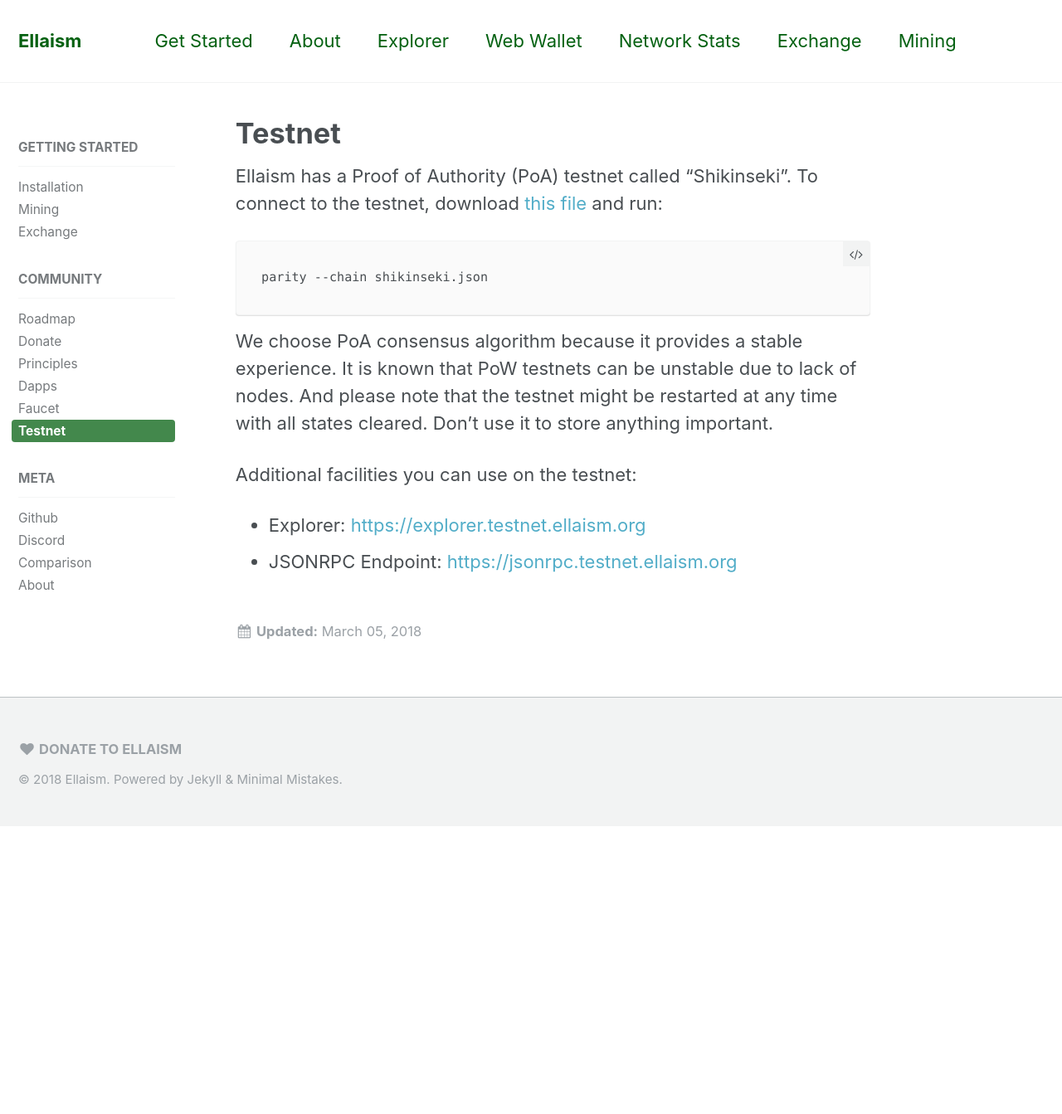
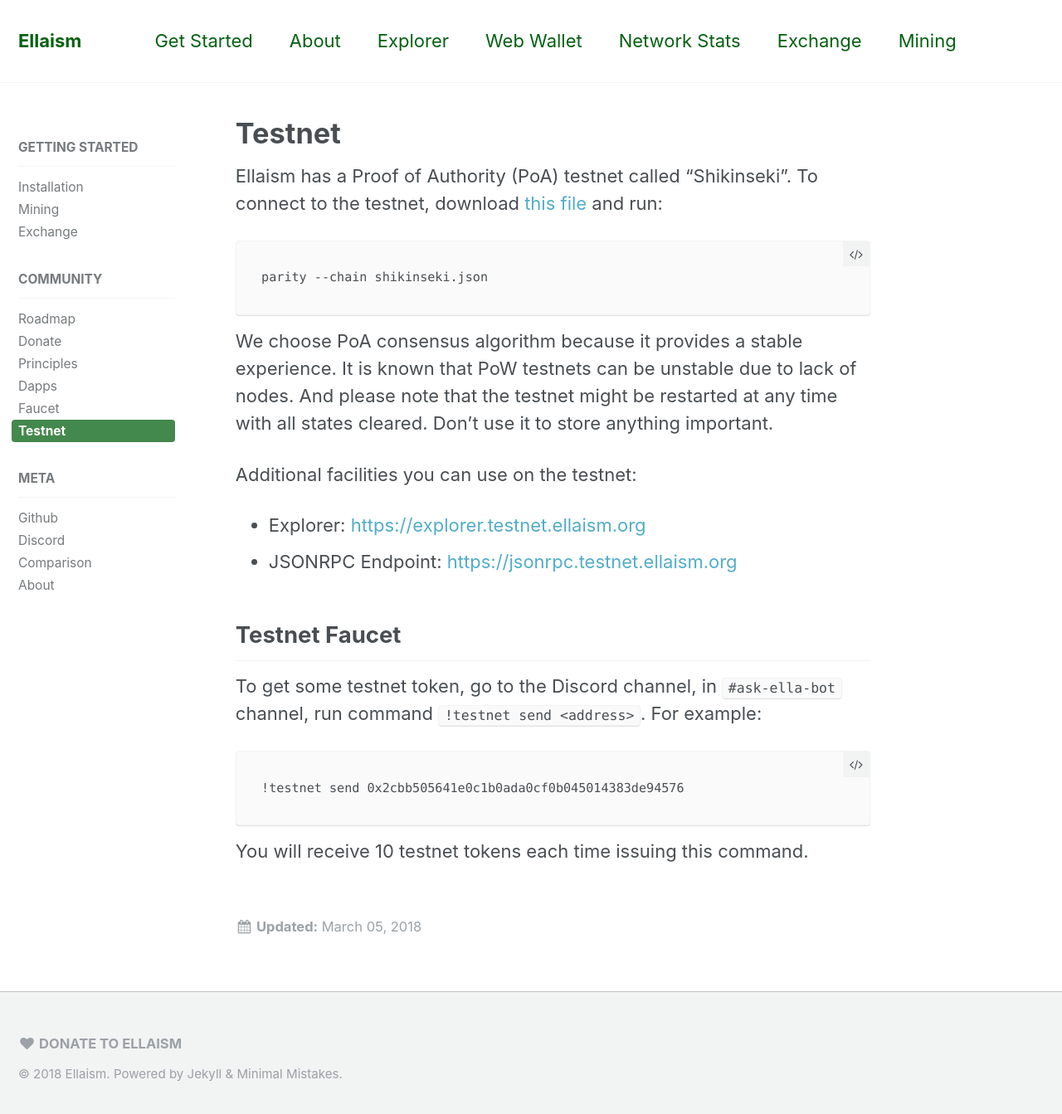
Before and after one commit to ellaism/ellaism.org, a Jekyll site: the page built from _docs/testnet.md, in a window 1280 px wide and 1351 px high. Shown: the top 1343 px of the window at 83% size. Built offline with Jekyll 4.4.1, drawn with Linux system fonts in a browser that asks for light colours.

Commit message:
Add instructions for testnet faucet

````diff
--- a/_docs/testnet.md
+++ b/_docs/testnet.md
@@ -16,3 +16,13 @@
 
 * Explorer: [https://explorer.testnet.ellaism.org](https://explorer.testnet.ellaism.org)
 * JSONRPC Endpoint: [https://jsonrpc.testnet.ellaism.org](https://jsonrpc.testnet.ellaism.org)
+
+## Testnet Faucet
+
+To get some testnet token, go to the Discord channel, in `#ask-ella-bot` channel, run command `!testnet send <address>`. For example:
+
+```
+!testnet send 0x2cbb505641e0c1b0ada0cf0b045014383de94576
+```
+
+You will receive 10 testnet tokens each time issuing this command.
````
